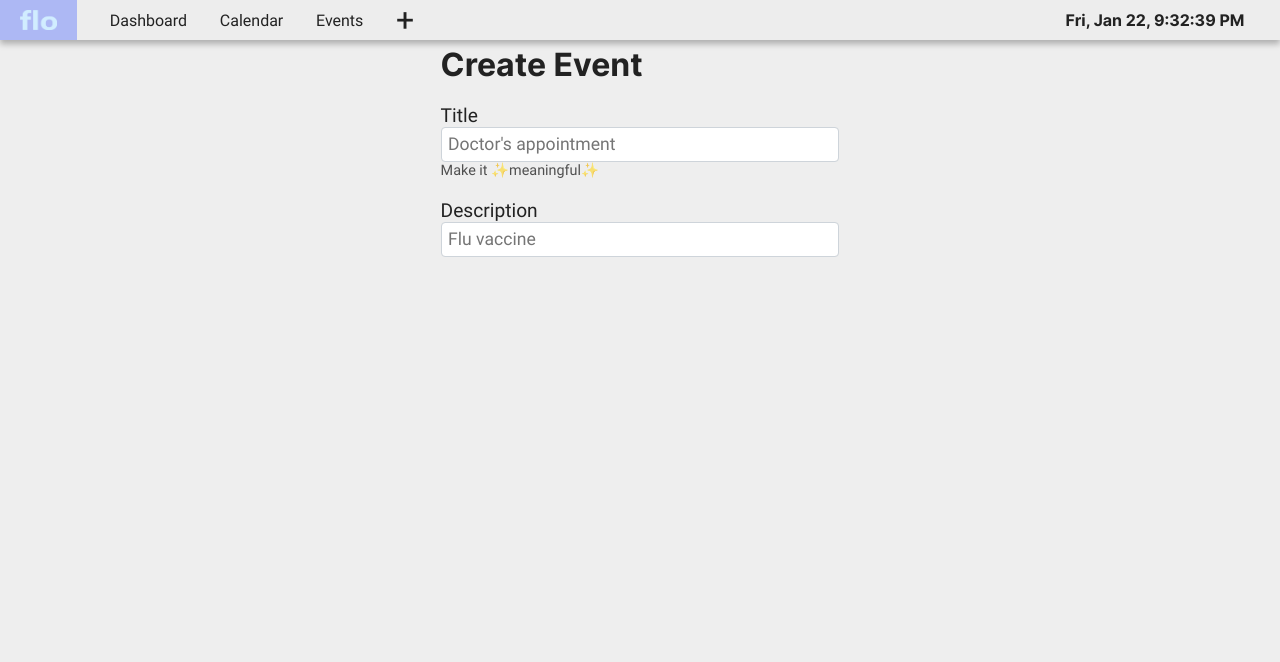
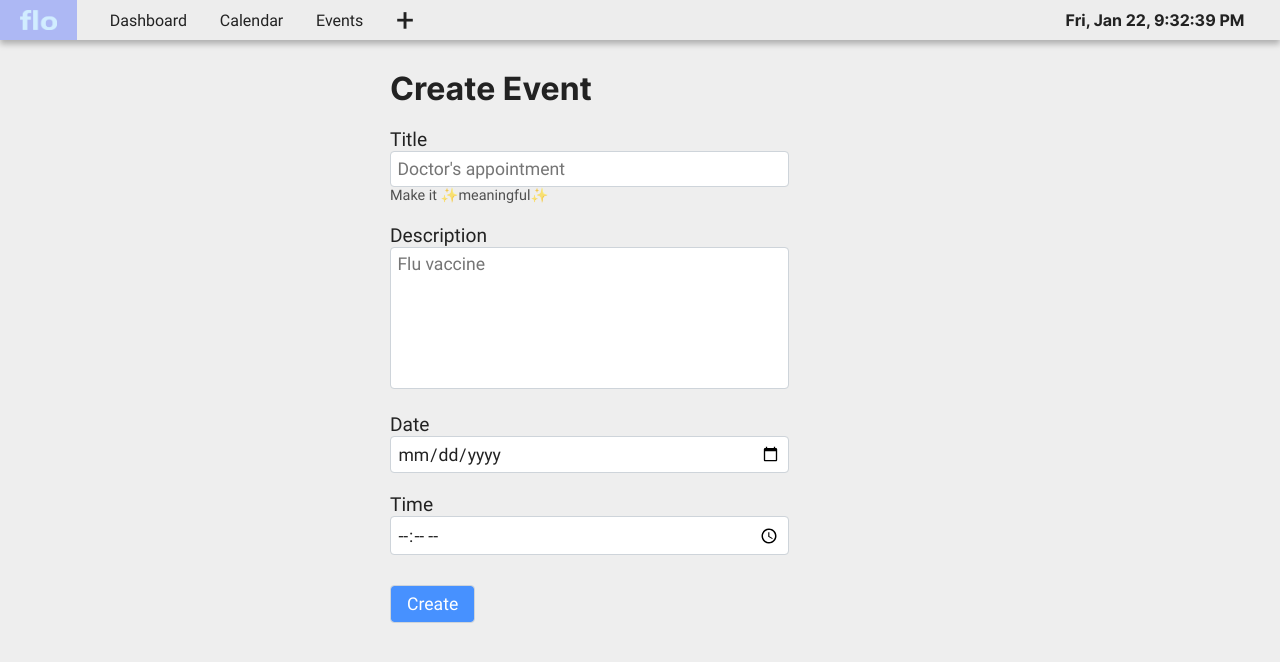
Before and after one commit to giilbert/flo-planner, a React (Vite) app: page /events/add in a window 1280 px wide. Shown: the top 662 px of the page. Built offline with nearby package versions, Linux system fonts and the light colour scheme.

Commit message:
added more inputs to create event

```diff
--- a/src/css/CreateEvent.css
+++ b/src/css/CreateEvent.css
@@ -1,12 +1,22 @@
 .create-event {
     display: flex;
     justify-content: center;
+    margin-top: 1.5rem;
 }
 
-.create-event input {
+.create-event main {
+    width: 80%;
+    max-width: 500px;
+}
+
+.create-event input,
+.create-event textarea {
+    -webkit-appearance: none;
     outline: none;
     font-size: 1.1rem;
-    width: 24rem;
+    width: 100%;
+    max-width: 24rem;
+    min-height: 1.3rem;
     padding: 0.4rem;
     appearance: none;
     background-clip: padding-box;
@@ -15,7 +25,13 @@
     transition: box-shadow ease-in-out 50ms;
 }
 
-.create-event input:focus {
+.create-event textarea {
+    height: 8rem;
+    resize: none;
+}
+
+.create-event input:focus,
+.create-event textarea:focus {
     border-color: #78afff;
     box-shadow: 0px 0px 0 0.25rem #a5d3ffbf;
 }
@@ -25,7 +41,31 @@
     margin-right: 10px;
 }
 
+.create-event button {
+    outline: none;
+    font-size: 1.1rem;
+    padding: 0.5rem 1rem;
+    appearance: none;
+    background-clip: padding-box;
+    border: 1px solid #ced4da;
+    border-radius: 0.25rem;
+    transition: box-shadow ease-in-out 50ms;
+    background-color: #4791ff;
+    color: #fff;
+    margin-top: 30px;
+}
+
+.create-event button:hover {
+    cursor: pointer;
+}
+
+.create-event button:focus {
+    border-color: #78afff;
+    box-shadow: 0px 0px 0 0.25rem #a5d3ffbf;
+}
+
 .input-field {
+    width: 100%;
     margin-top: 20px;
 }
 
--- a/src/pages/CreateEvent.js
+++ b/src/pages/CreateEvent.js
@@ -27,7 +27,10 @@ export default function CreateEvent() {
                 }}>
                     <form onChange={onChange} onSubmit={onSubmit}>
                         <Input name="title" placeholder="Doctor's appointment" description="Make it ✨meaningful✨" />
-                        <Input name="description" placeholder="Flu vaccine" />
+                        <Input name="description" placeholder="Flu vaccine" type="textarea" />
+                        <Input name="date" type="date" />
+                        <Input name="time" type="time" />
+                        <button>Create</button>
                     </form>
                 </FormContext.Provider>
             </main>
@@ -35,7 +38,7 @@ export default function CreateEvent() {
     )
 }
 
-function Input({ name, placeholder, description }) {
+function Input({ name, placeholder, description, type = "text" }) {
     const { inputValues, setInputValues } = useContext(FormContext);
 
     const updateState = e => {
@@ -47,17 +50,51 @@ function Input({ name, placeholder, description }) {
 
     const nameString = name[0].toUpperCase() + name.slice(1).toLowerCase();
 
+    let input;
+    switch (type) {
+        case 'text':
+            input = (
+                <input
+                    name={name}
+                    autoCorrect="off"
+                    spellCheck="false"
+                    placeholder={placeholder}
+                    autoComplete='off'
+                    onChange={updateState}
+                ></input>
+            )
+            break;
+        case 'textarea':
+            input = (
+                <textarea
+                    name={name}
+                    autoCorrect="off"
+                    spellCheck="false"
+                    placeholder={placeholder}
+                    autoComplete='off'
+                    onChange={updateState}
+                ></textarea>
+            )
+            break;
+        case 'date':
+            input = <input
+                type="date"
+                onChange={updateState}
+                value="mm-dd-yyyy"
+            />
+            break;
+        case 'time':
+            input = <input
+                type="time"
+                onChange={updateState}
+            />
+            break;
+    }
+
     return (
         <div className="input-field">
             <label htmlFor={name}>{nameString}<br /></label>
-            <input
-                name={name}
-                autoCorrect="off"
-                spellCheck="false"
-                placeholder={placeholder}
-                autoComplete='off'
-                onChange={updateState}
-            ></input>
+            {input}
             <p className="description">{description}</p>
         </div>
     )
```
